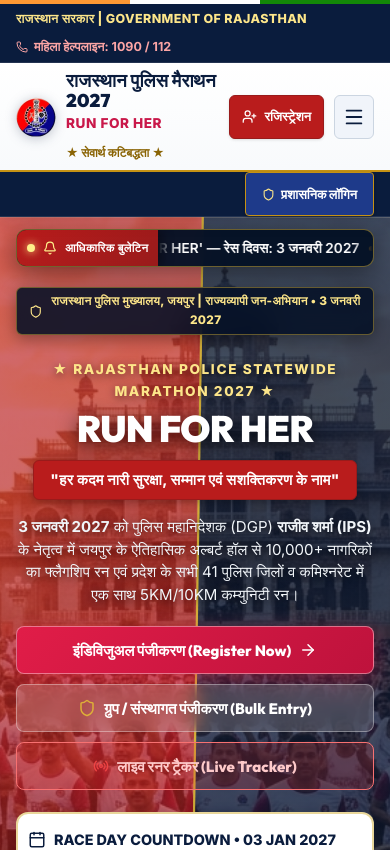
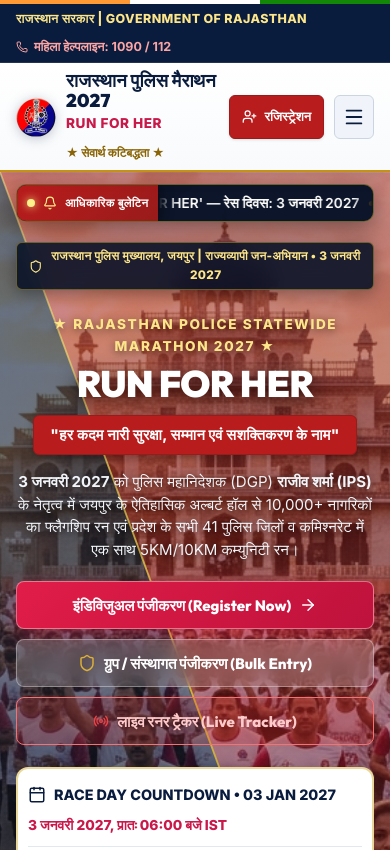
Before and after one commit to mpalsaniya68/rajasthan-police-run-for-her, a React (Vite) app: page / in a window 390 px wide. Shown: the top 850 px of the page. Built offline with nearby package versions, Linux system fonts and the light colour scheme.

Commit message:
fix(mobile-view): hide orphaned admin bar in mobile navbar and restore true triangle dual-tone overlay

```diff
--- a/src/components/Hero.jsx
+++ b/src/components/Hero.jsx
@@ -67,10 +67,8 @@ export function Hero({ onOpenRegister, onOpenBulkRegister, onNavigate, totalRegi
             <stop offset="100%" stopColor="#fef08a" stopOpacity="0.5" />
           </linearGradient>
         </defs>
-        {/* Desktop diagonal divider (0,0 -> 100,100) */}
-        <line className="hero-line-desktop" x1="0" y1="0" x2="100" y2="100" stroke="url(#heroGoldGlow)" strokeWidth="1.6" vectorEffect="non-scaling-stroke" />
-        {/* Mobile vertical 50/50 divider (52,0 -> 48,100) */}
-        <line className="hero-line-mobile" x1="52" y1="0" x2="48" y2="100" stroke="url(#heroGoldGlow)" strokeWidth="2.2" vectorEffect="non-scaling-stroke" />
+        {/* Triangle diagonal divider (0,0 -> 100,100) for both desktop and mobile */}
+        <line x1="0" y1="0" x2="100" y2="100" stroke="url(#heroGoldGlow)" strokeWidth="1.8" vectorEffect="non-scaling-stroke" />
       </svg>
 
       {/* Hero Content Wrapper */}
@@ -480,13 +478,7 @@ export function Hero({ onOpenRegister, onOpenBulkRegister, onNavigate, totalRegi
           pointer-events: none;
         }
 
-        .hero-line-desktop {
-          display: block;
-        }
 
-        .hero-line-mobile {
-          display: none;
-        }
 
         .hero-cta-group {
           display: flex;
@@ -527,22 +519,7 @@ export function Hero({ onOpenRegister, onOpenBulkRegister, onNavigate, totalRegi
             opacity: 0.42 !important;
           }
 
-          /* Equal 50/50 Dual-Tone split stays prominently visible across the whole mobile screen */
-          .hero-overlay-red {
-            clip-path: polygon(0 0, 52% 0, 48% 100%, 0 100%) !important;
-            background: linear-gradient(180deg, rgba(220, 38, 38, 0.6) 0%, rgba(185, 28, 28, 0.52) 100%) !important;
-          }
-          .hero-overlay-blue {
-            clip-path: polygon(52% 0, 100% 0, 100% 100%, 48% 100%) !important;
-            background: linear-gradient(180deg, rgba(10, 28, 61, 0.72) 0%, rgba(15, 23, 42, 0.65) 100%) !important;
-          }
-
-          .hero-line-desktop {
-            display: none !important;
-          }
-          .hero-line-mobile {
-            display: block !important;
-          }
+          /* Maintain true triangle dual-tone on mobile as well */
 
           .hero-ticker-container {
             height: 38px !important;
--- a/src/components/Navbar.jsx
+++ b/src/components/Navbar.jsx
@@ -16,10 +16,11 @@ export function Navbar({
 
   const handleNav = (pageId) => {
     setMobileMenuOpen(false);
+    const targetPage = (pageId === 'admin-login' && isAdminAuthenticated) ? 'admin' : pageId;
     if (onNavigate) {
-      onNavigate(pageId);
+      onNavigate(targetPage);
     } else {
-      const element = document.getElementById(pageId);
+      const element = document.getElementById(targetPage);
       if (element) {
         element.scrollIntoView({ behavior: 'smooth' });
       }
@@ -178,7 +179,7 @@ export function Navbar({
       </div>
 
       {/* 4. Tier 3: Sticky Interactive Navigation Menu Bar */}
-      <div style={{
+      <div className="navbar-tier3-bar" style={{
         background: '#0a1c3d',
         borderBottom: '1px solid rgba(255, 255, 255, 0.1)',
         padding: '0'
@@ -294,7 +295,6 @@ export function Navbar({
           {[
             { id: 'home', label: 'मुख्य पृष्ठ (Home)' },
             { id: 'register', label: 'ऑनलाइन रजिस्ट्रेशन (e-Pass Form)', color: 'var(--police-gold-700)' },
-            { id: 'admin-login', label: 'प्रशासनिक लॉगिन (Admin Portal)', color: '#d97706' },
             { id: 'categories', label: 'दौड़ श्रेणियां व दूरी (Categories)' },
             { id: 'route-schedule', label: 'रूट मैप व एक्सपो समय-सारणी (Route & Schedule)' },
             { id: 'live-tracker', label: 'लाइव रनर ट्रैकर (Live Tracker)', isLive: true, color: '#dc2626' },
@@ -380,6 +380,9 @@ export function Navbar({
         .d-desktop-block {
           display: none !important;
         }
+        .navbar-tier3-bar {
+          display: none !important;
+        }
         .desktop-nav-items {
           display: none !important;
         }
@@ -414,6 +417,9 @@ export function Navbar({
           .d-desktop-block {
             display: block !important;
           }
+          .navbar-tier3-bar {
+            display: block !important;
+          }
           .desktop-nav-items {
             display: flex !important;
           }
```
